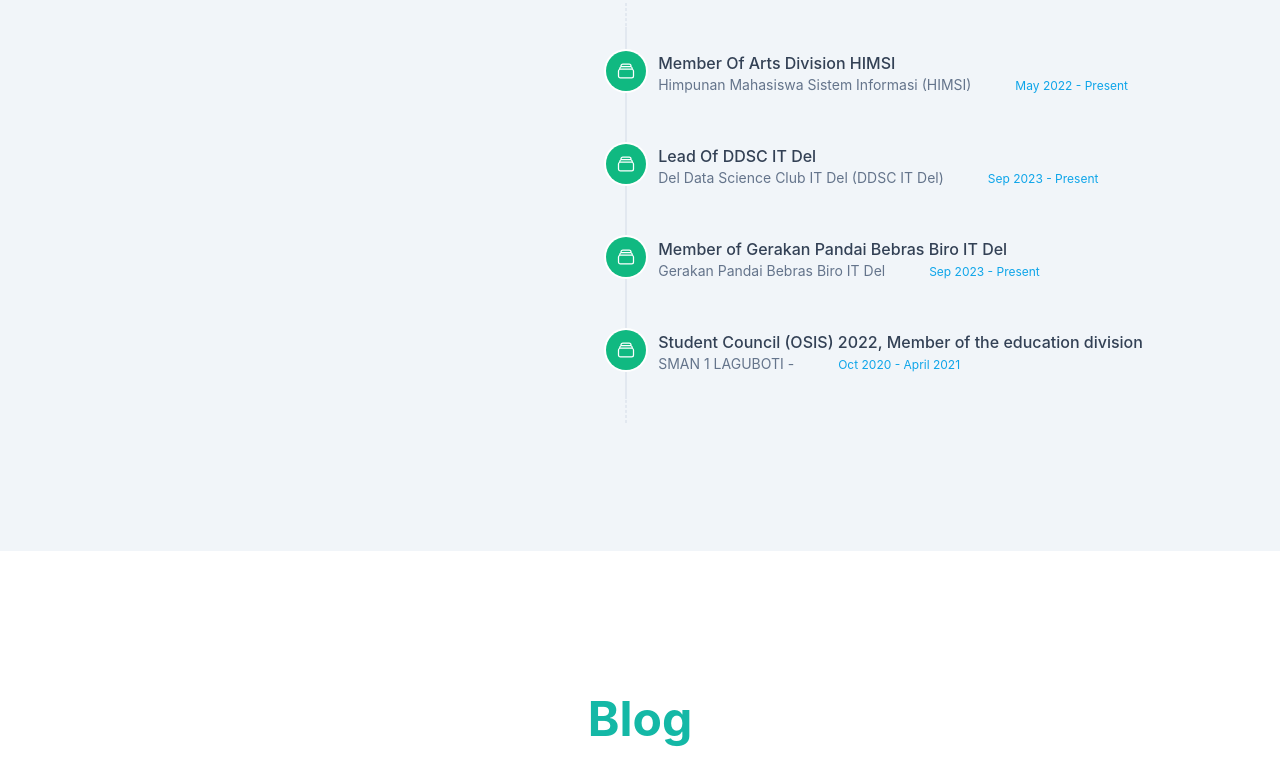
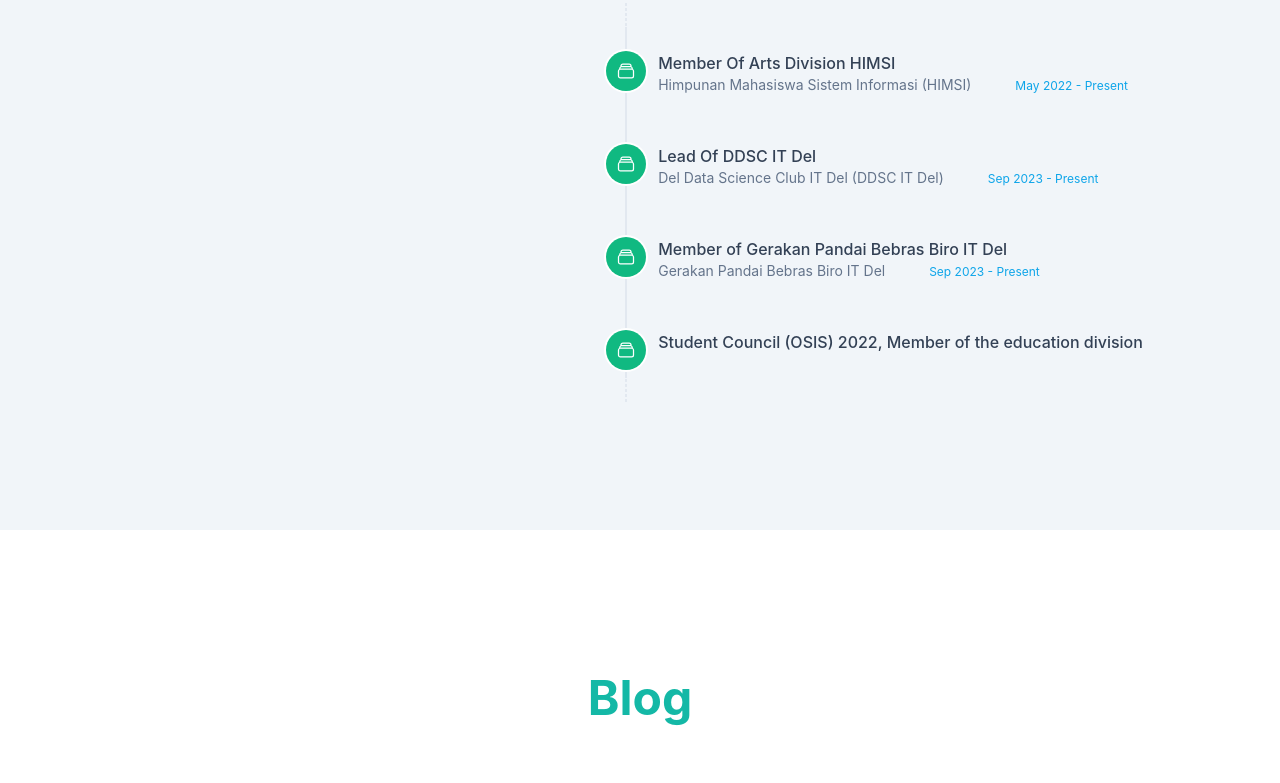
Before and after one commit to Estomihi100103/my.github.io, a website: page index.html in a window 1280 px wide. Shown: the part 3508-4291 px from the top of the page. Drawn offline with Linux system fonts and the light colour scheme.

Commit message:
Update Index.html

```diff
--- a/index.html
+++ b/index.html
@@ -393,9 +393,7 @@
                         <div class="flex flex-col flex-1 gap-0">
                             <h4 class="text-base font-medium text-slate-700 dark:text-white"> Student Council (OSIS)
                                 2022, Member of the education division</h4>
-                            <p class="text-sm text-slate-500 dark:text-white"> SMAN 1 LAGUBOTI - <span
-                                    class="mx-10 text-xs leading-5 text-sky-500">Oct 2020 - April 2021
-                                </span> </p>
+
                         </div>
                     </li>
                 </ul>
```
